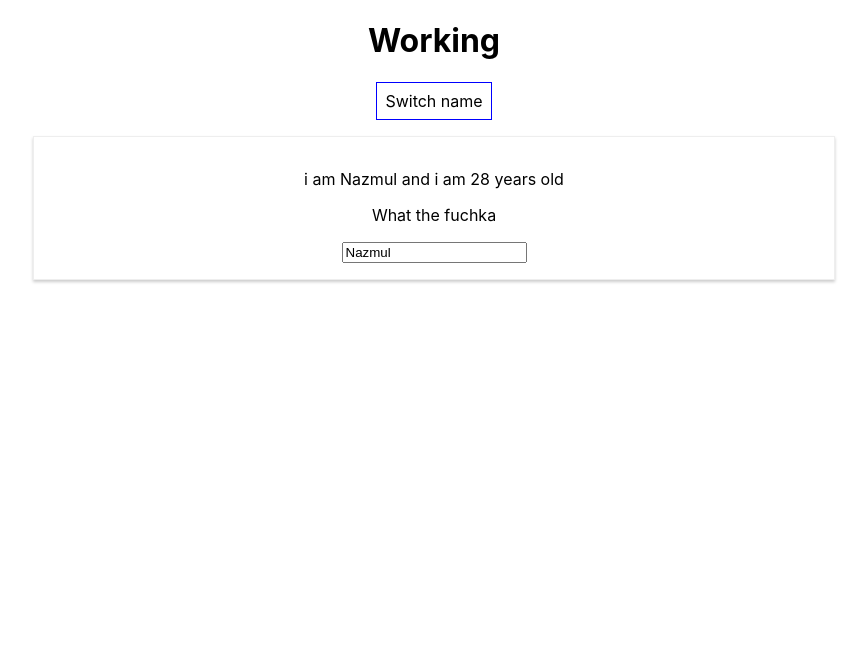
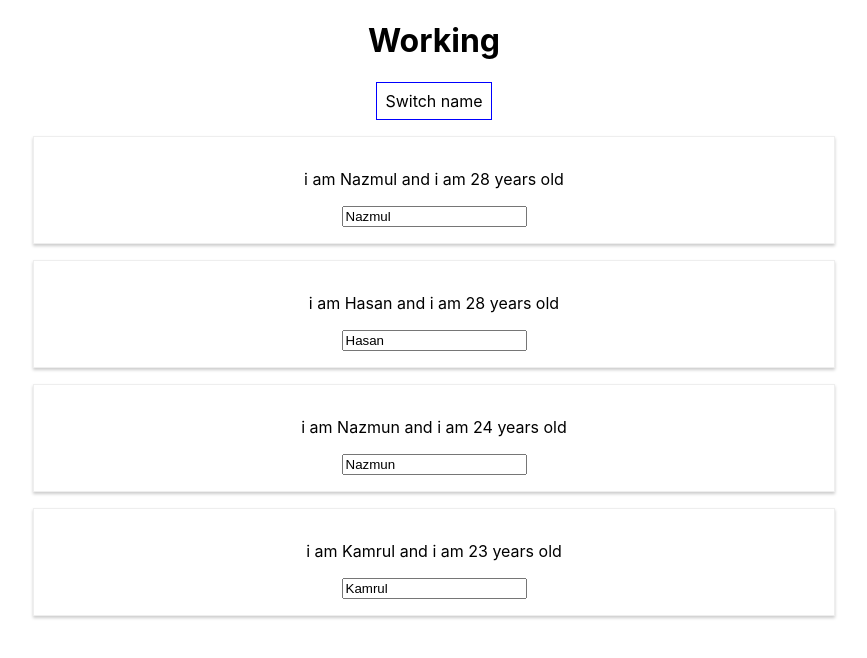
Before and after one commit to mdNazmulHasan/ReactDemoStarter, a React (Create React App) app: page / in a window 1280 px wide. Both pictures are taken after a click on the button "Switch name". Shown: the top 658 px of the page, without its empty margins (206-1073 px from the left). Built offline with nearby package versions, Linux system fonts and the light colour scheme.

Commit message:
outputting list

```diff
--- a/src/App.js
+++ b/src/App.js
@@ -4,9 +4,26 @@ import Person from "../src/Person/Person";
 
 class App extends Component {
   state = {
-    age: 28,
-    name: "Nazmul",
-    showPersons: false
+
+    showPersons: false,
+    persons:[
+      {
+        age: 28,
+        name: "Nazmul",
+      },
+      {
+        age: 28,
+        name: "Hasan",
+      },
+      {
+        age: 24,
+        name: "Nazmun",
+      },
+      {
+        age: 23,
+        name: "Kamrul",
+      },
+    ]
   };
   switchNameHandler = name => {
     this.setState({
@@ -35,15 +52,13 @@ class App extends Component {
     let personView = null;
     if (this.state.showPersons) {
       personView = (
-        <Person
-          name={this.state.name}
-          age={this.state.age}
-          click={this.switchNameHandler.bind(this, "Nazmul")}
+        this.state.persons.map((person)=><Person
+          name={person.name}
+          age={person.age}
           nameChange={this.nameChangeHandler.bind(this)}
         >
-          What the fuchka
         </Person>
-      );
+      ));
     }
     return (
       <div className="App">
--- a/src/Person/Person.js
+++ b/src/Person/Person.js
@@ -3,10 +3,9 @@ import "./Person.css";
 const Person = props => {
   return (
     <div className="Person">
-      <p onClick={props.click}>
+      <p >
         i am {props.name} and i am {props.age} years old
       </p>
-      <p>{props.children}</p>
       <input type="text" onChange={props.nameChange} value={props.name} />
     </div>
   );
```
